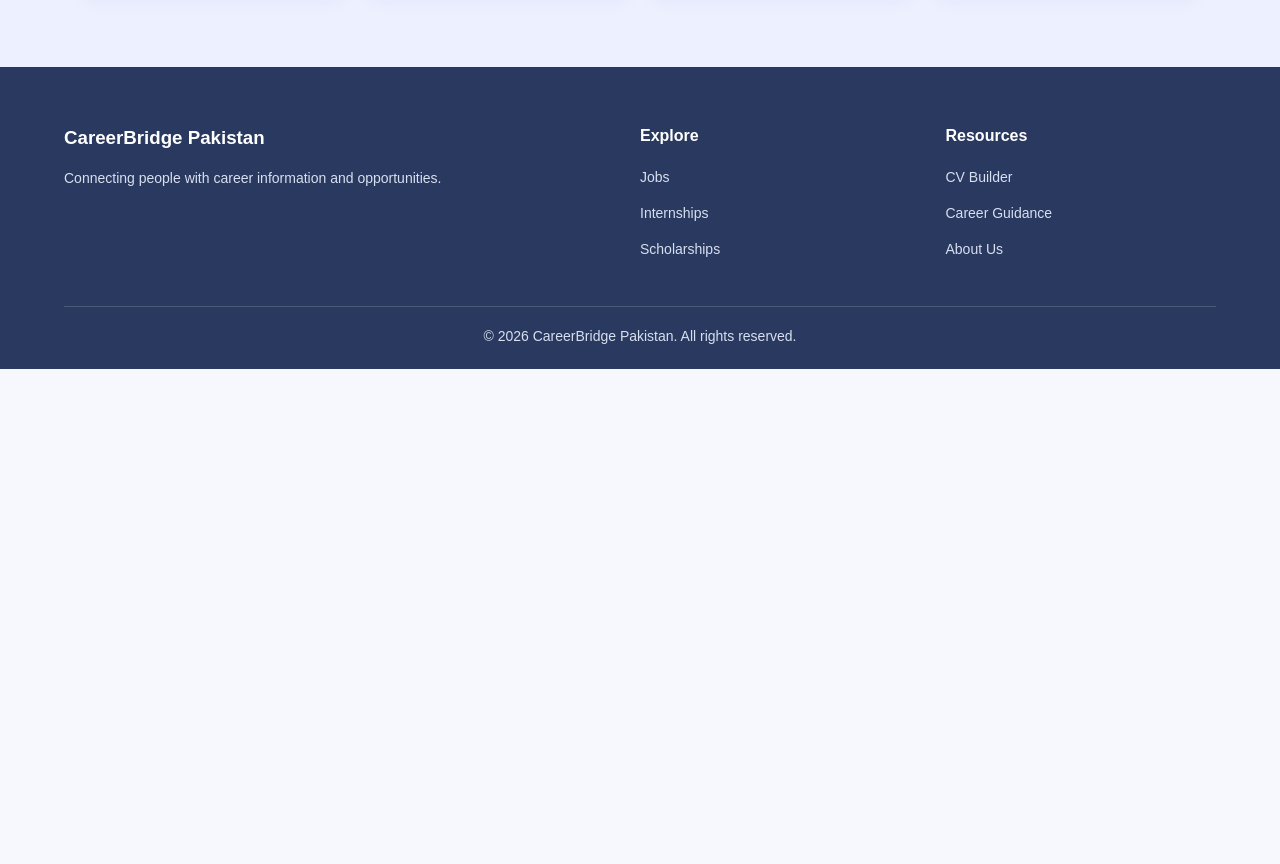
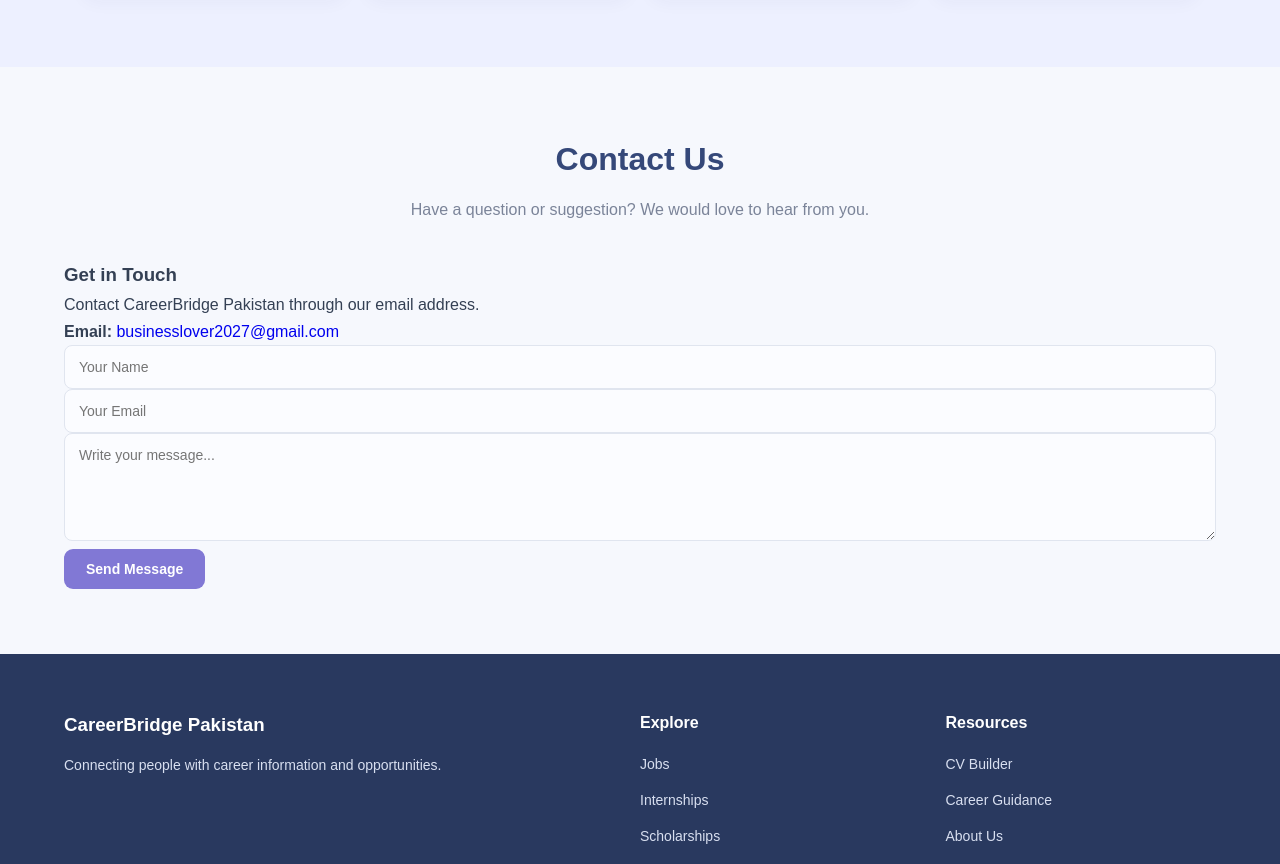
Before and after one commit to businesslover2027-maker/careerbridge-pakistan, a plain HTML site: page index.html in a window 1280 px wide. Shown: the part 6557-7421 px from the top of the page. Before the commit the page ends 6926 px from the top, so only its background shows below. Drawn offline with Linux system fonts and the light colour scheme.

Commit message:
Add Contact Us section

```diff
--- a/index.html
+++ b/index.html
@@ -418,6 +418,65 @@
         </div>
     </div>
 
+<!-- CONTACT US SECTION -->
+<section class="section" id="contact">
+    <div class="container">
+        <div class="section-title">
+            <h2>Contact Us</h2>
+            <p>Have a question or suggestion? We would love to hear from you.</p>
+        </div>
+
+        <div class="contact-box">
+            <h3>Get in Touch</h3>
+            <p>Contact CareerBridge Pakistan through our email address.</p>
+
+            <p>
+                <strong>Email:</strong>
+                <a href="mailto:businesslover2027@gmail.com">
+                    businesslover2027@gmail.com
+                </a>
+            </p>
+
+            <form id="contactForm">
+                <input type="text" id="contactName"
+                    placeholder="Your Name" required>
+
+                <input type="email" id="contactEmail"
+                    placeholder="Your Email" required>
+
+                <textarea id="contactMessage"
+                    placeholder="Write your message..." rows="5"
+                    required></textarea>
+
+                <button type="submit" class="btn btn-primary">
+                    Send Message
+                </button>
+            </form>
+        </div>
+    </div>
+</section>
+
+<script>
+document.getElementById("contactForm").addEventListener("submit", function(event) {
+    event.preventDefault();
+
+    const name = document.getElementById("contactName").value;
+    const email = document.getElementById("contactEmail").value;
+    const message = document.getElementById("contactMessage").value;
+
+    const subject = encodeURIComponent("CareerBridge Pakistan Contact");
+    const body = encodeURIComponent(
+        "Name: " + name +
+        "\nEmail: " + email +
+        "\nMessage: " + message
+    );
+
+    window.location.href =
+        "mailto:businesslover2027@gmail.com?subject=" +
+        subject + "&body=" + body;
+});
+</script>
+
     <!-- FOOTER -->
     <footer class="footer">
         <div class="container">
```
